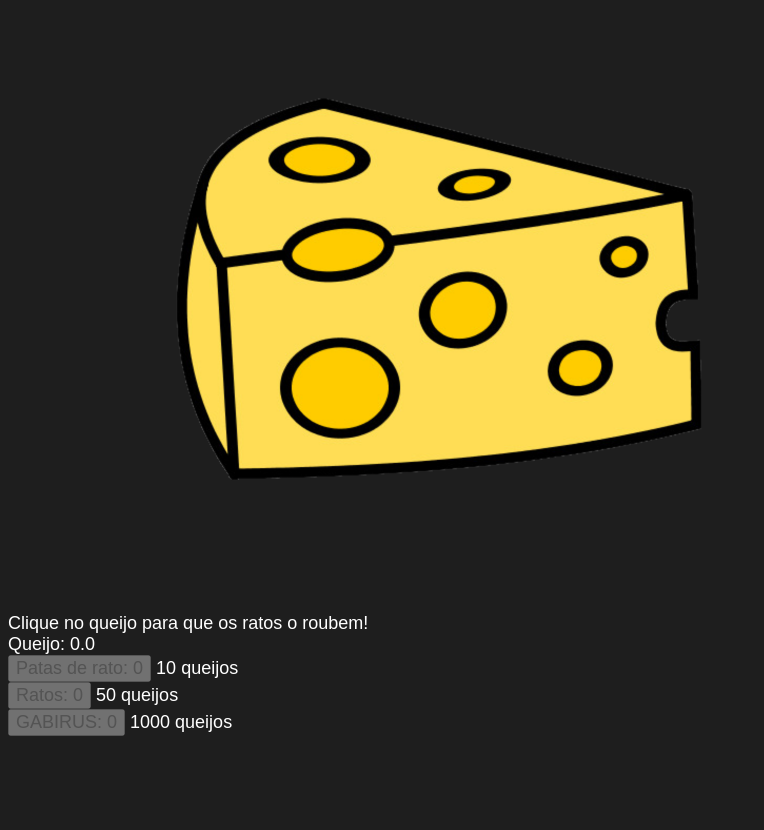
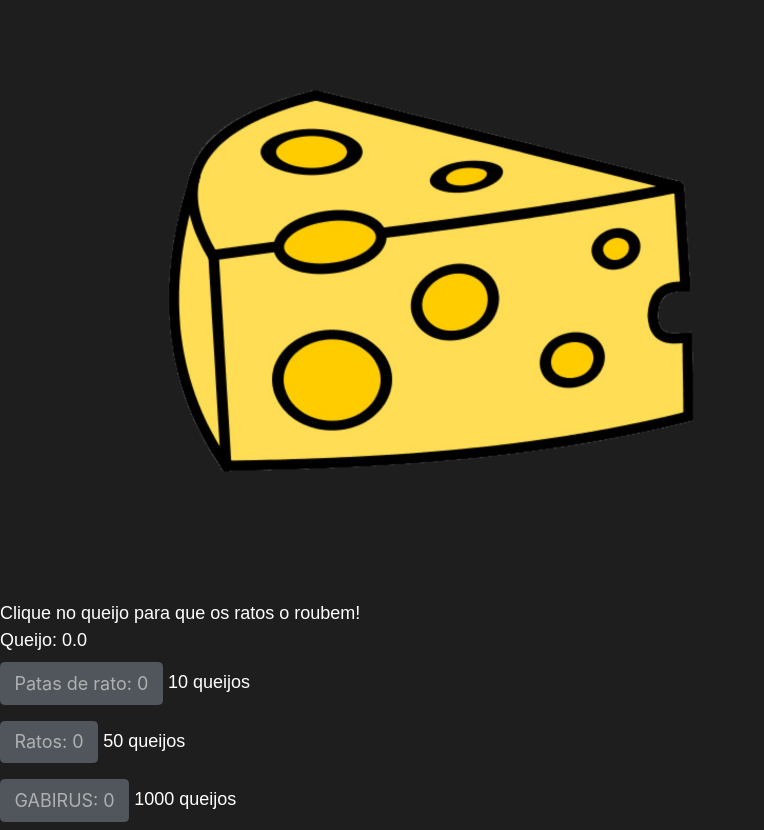
Before and after one commit to LuyzG/Rat_Clicker, a plain HTML site: page index.html in a window 1280 px wide. Shown: the whole page, without its empty margins (0-764 px from the left). Before the commit the page ends 800 px from the top, so only its background shows below. Drawn offline with nearby package versions, Linux system fonts and the light colour scheme.

Commit message:
Update buttons

```diff
--- a/index.html
+++ b/index.html
@@ -5,18 +5,18 @@
     <meta http-equiv="X-UA-Compatible" content="IE=edge">
     <meta name="viewport" content="width=device-width, initial-scale=1.0">
     <title>Rat Clicker</title>
+    <link rel="stylesheet" href="https://cdn.jsdelivr.net/npm/bootstrap@4.1.3/dist/css/bootstrap.min.css" integrity="sha384-MCw98/SFnGE8fJT3GXwEOngsV7Zt27NXFoaoApmYm81iuXoPkFOJwJ8ERdknLPMO" crossorigin="anonymous">
     <link rel="stylesheet" href="rat-clicker/style.css">
-
 </head>
 <body>
     <img id="cheeseImage" src="rat-clicker/QUEIJO2.png" alt="BigCheese">
     <div>Clique no queijo para que os ratos o roubem!</div>
     <div id="cheeseAmount">Queijo: 0.0</div>
-    <button id="pawOfRatButton" title="Mais patas = Mais queijo sendo roubado por vez!">Patas de rato: 0</button> <span id="pawOfRatPrice">10 queijos</span>
+    <button type="button" class="btn btn-secondary" id="pawOfRatButton" title="Mais patas = Mais queijo sendo roubado por vez!">Patas de rato: 0</button> <span id="pawOfRatPrice">10 queijos</span>
     <br>
-    <button id="ratButton" title="Agora os ratos roubam sem que você precise mandar!">Ratos: 0</button> <span id="ratPrice">50 queijos</span>
+    <button type="button" class="btn btn-secondary" id="ratButton" title="Agora os ratos roubam sem que você precise mandar!">Ratos: 0</button> <span id="ratPrice">50 queijos</span>
     <br>
-    <button id="gabiruButton" title="Um rato maior rouba pedaços maiores!">GABIRUS: 0</button> <span id="gabiruPrice">1000 queijos</span>
+    <button type="button" class="btn btn-secondary" id="gabiruButton" title="Um rato maior rouba pedaços maiores!">GABIRUS: 0</button> <span id="gabiruPrice">1000 queijos</span>
 
 
     <script src="rat-clicker/game.js"></script>
--- a/rat-clicker/style.css
+++ b/rat-clicker/style.css
@@ -8,3 +8,7 @@ body{
 div, span {
   color: white;
 }
+button{
+  margin-top: 8px;
+  margin-bottom: 8px;
+}
```
